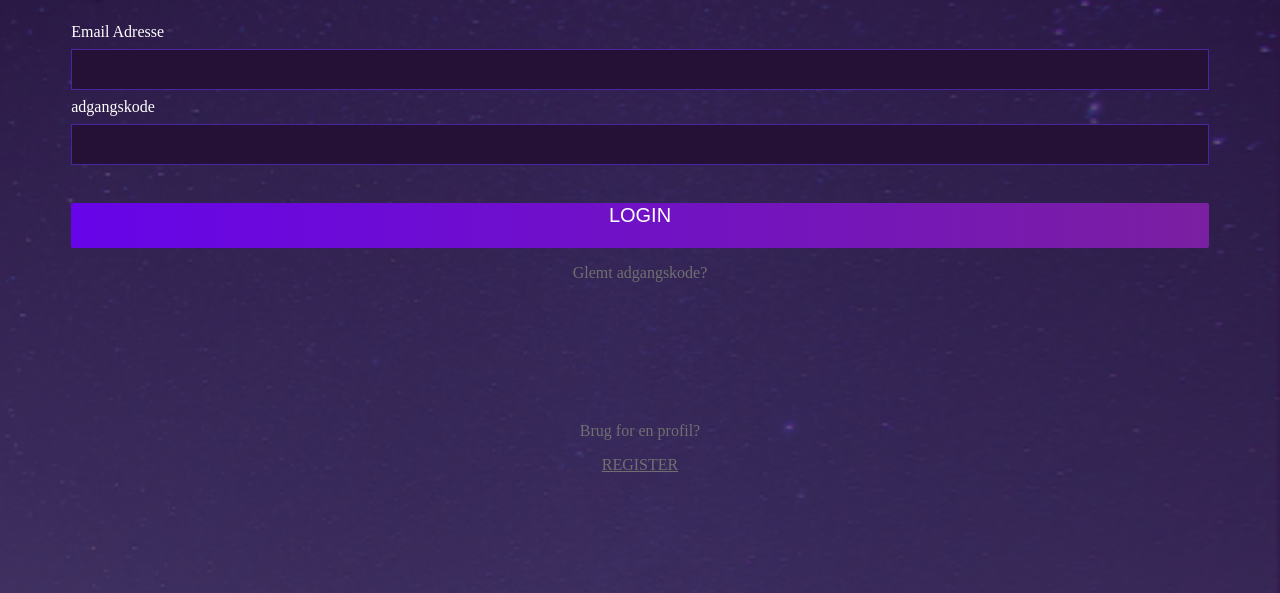
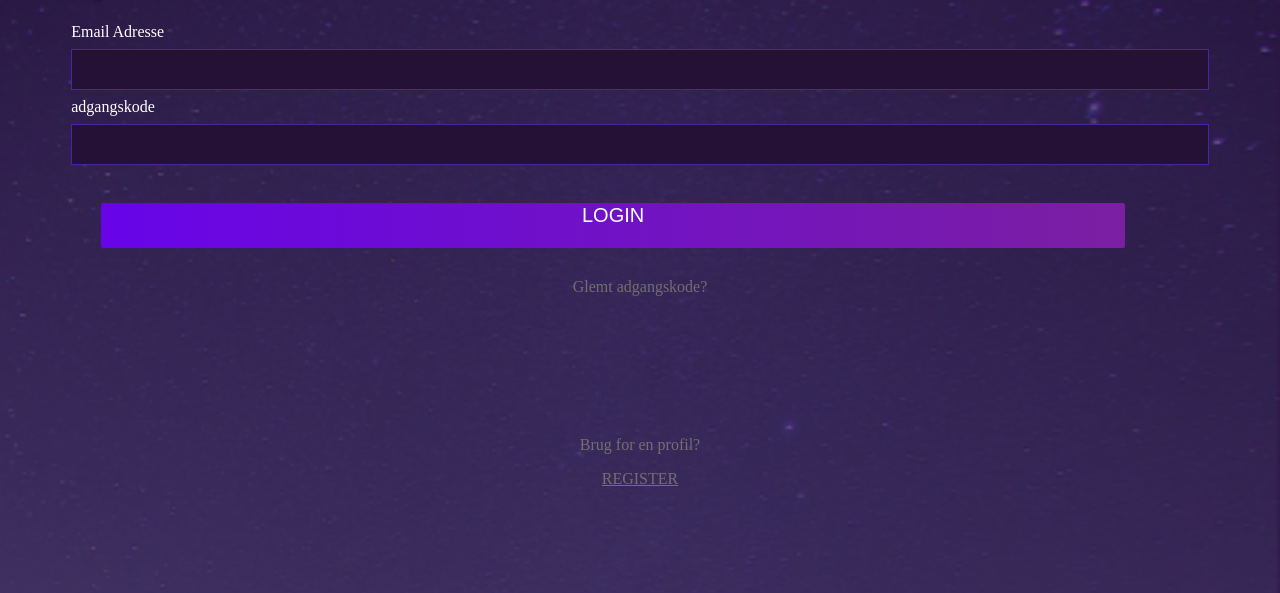
Before and after one commit to urbanaxisbtw/UrbanAxis, a plain HTML site: page login-site.html in a window 1280 px wide. Shown: the part 207-800 px from the top of the page. Drawn offline with Linux system fonts and the light colour scheme; a web font is replaced by a local one.

Commit message:
button changes

```diff
--- a/login-sitecss.css
+++ b/login-sitecss.css
@@ -89,10 +89,10 @@ body{
 
 }
 .loginbutton{
-    width: 100%;
+    width: 90%;
     height: 45px;
     font-size: 20px;
-    margin-top: 30px;
+    margin: 30px;
     cursor: pointer;
     display:flex;
     justify-content:center;
```
